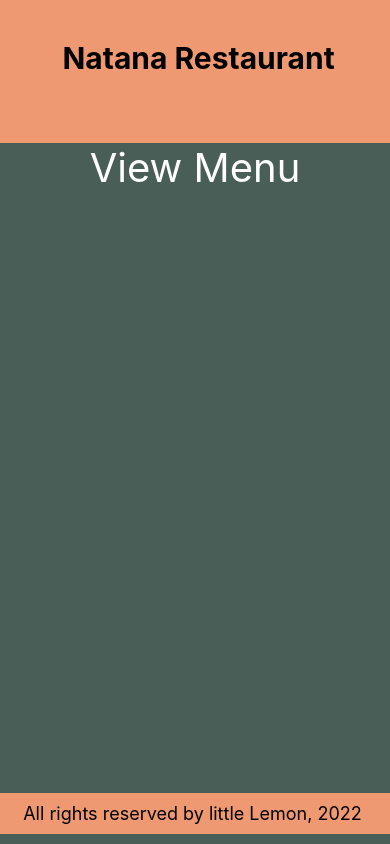
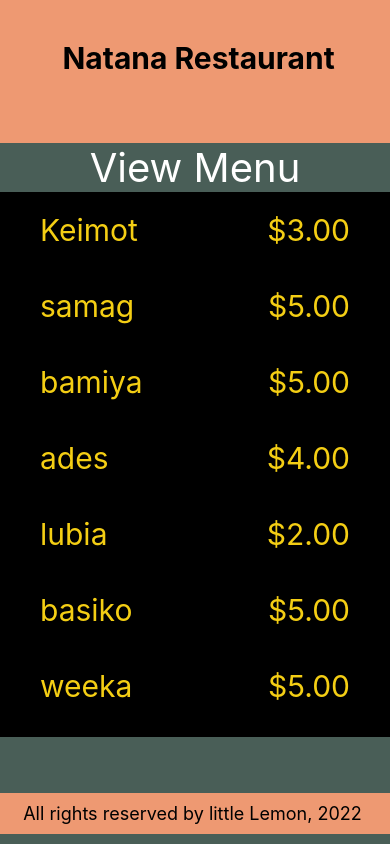
Before and after one commit to Jadashi97/Restaurant-app, a React Native app: screen / in a window 390 px wide. Built offline with nearby package versions, Linux system fonts and the light colour scheme.

Commit message:
(feat):finished large lists with FlatList. (Next): complete SectionList

```diff
--- a/components/MenuItems.js
+++ b/components/MenuItems.js
@@ -2,43 +2,49 @@ import React from 'react';
 import { ScrollView, View, Text, StyleSheet, FlatList} from 'react-native';
 
 const menuItemsToShow = [
-  {name: 'Keimot', id: '1A'},
-  {name: 'samag', id: '2B'},
-  {name: 'bamiya', id: '3C'},
-  {name: 'ades', id: '4D'},
-  {name: 'lubia', id: '5E'},
-  {name: 'basiko', id: '6F'},
-  {name: 'weeka', id: '7G'},
-  {name: 'gidad', id: '8H'},
-  {name: 'koruf', id: '9I'},
-  {name: 'ganamaya', id: '10J'},
-  {name: 'cabbage', id: '11K'},
-  {name: 'janjaru', id: '12L'}
+  {name: 'Keimot', price: '$3.00', id: '1A'},
+  {name: 'samag', price: '$5.00', id: '2B'},
+  {name: 'bamiya', price: '$5.00', id: '3C'},
+  {name: 'ades', price: '$4.00', id: '4D'},
+  {name: 'lubia', price: '$2.00', id: '5E'},
+  {name: 'basiko', price: '$5.00', id: '6F'},
+  {name: 'weeka', price: '$5.00', id: '7G'},
+  {name: 'gidad', price: '$7.00', id: '8H'},
+  {name: 'koruf', price: '$7.00', id: '9I'},
+  {name: 'ganamaya', price: '$7.00', id: '10J'},
+  {name: 'cabbage', price: '$5.00', id: '11K'},
+  {name: 'janjaru', price: '$3.00', id: '12B'},
+  {name: 'bambe', price: '$2.00', id: '1L'},
+  {name: 'bafura', price: '$2.00', id: '18C'},
+  {name: 'tamiya', price: '$2.00', id: 'DL'},
+  {name: 'sambusa', price: '$3.00', id: 'NL'},
 ];
 
-const Item = ({name}) => {
-  <view style={menuStyles.innerContainer}>
-    <Text style={menuStyles.itemText}>
-      {name}
-    </Text>
-  </view>
-}
+const Item = ({name, price}) => (
+  <View style={menuStyles.innerContainer}>
+      <Text style={menuStyles.itemText}>
+        {name}
+      </Text>
+      <Text style={menuStyles.itemText}>
+        {price}
+      </Text>
+  </View>
+);
 
 export default function MenuItems() {
-  const renderItem = ({ item }) => <Item name={item.name}/>;
+  const renderItem = ({ item }) => <Item name={item.name} price={item.price}/>;
 
   return (
     <View style={menuStyles.container}>
           <Text style={menuStyles.headerText}>
             View Menu
           </Text>
-          {/* <Text style={menuStyles.itemText}>
-              {menuItemsToShow[0]}
-          </Text> */}
           <FlatList
+            style={menuStyles.itemText}
             data={menuItemsToShow}
             keyExtractor={(item) => item.id}
-            renderItem={renderItem}/>
+            renderItem={renderItem}
+          ></FlatList>
     </View>
   )
 }
@@ -52,7 +58,9 @@ const menuStyles = StyleSheet.create({
   innerContainer: {
     paddingHorizontal: 40,
     paddingVertical: 20,
-    backgroundColor: 'black'
+    backgroundColor: 'black',
+    justifyContent: 'space-between',
+    flexDirection: 'row'
   },
   headerText:{
     color: 'white',
@@ -62,6 +70,6 @@ const menuStyles = StyleSheet.create({
   },
   itemText: {
     color: '#F4CE14',
-    fontSize: 36
+    fontSize: 30
   }
 })
```
